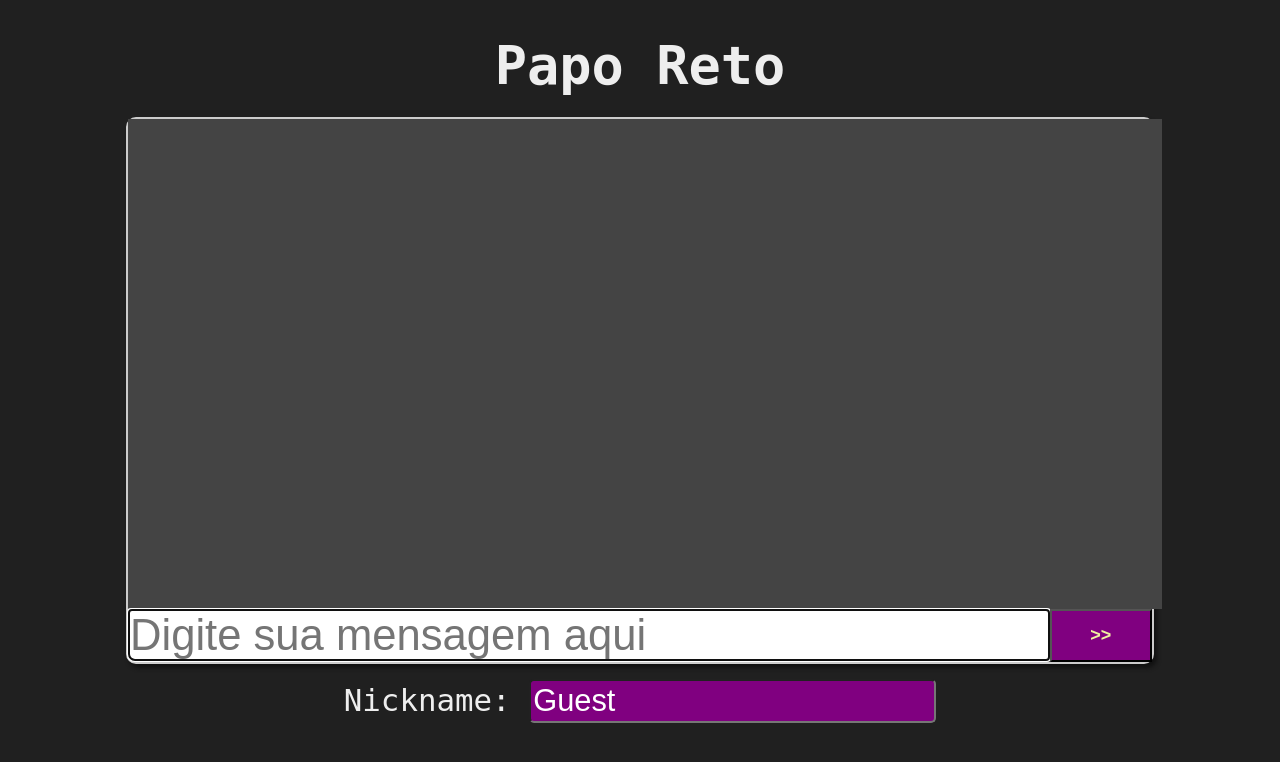
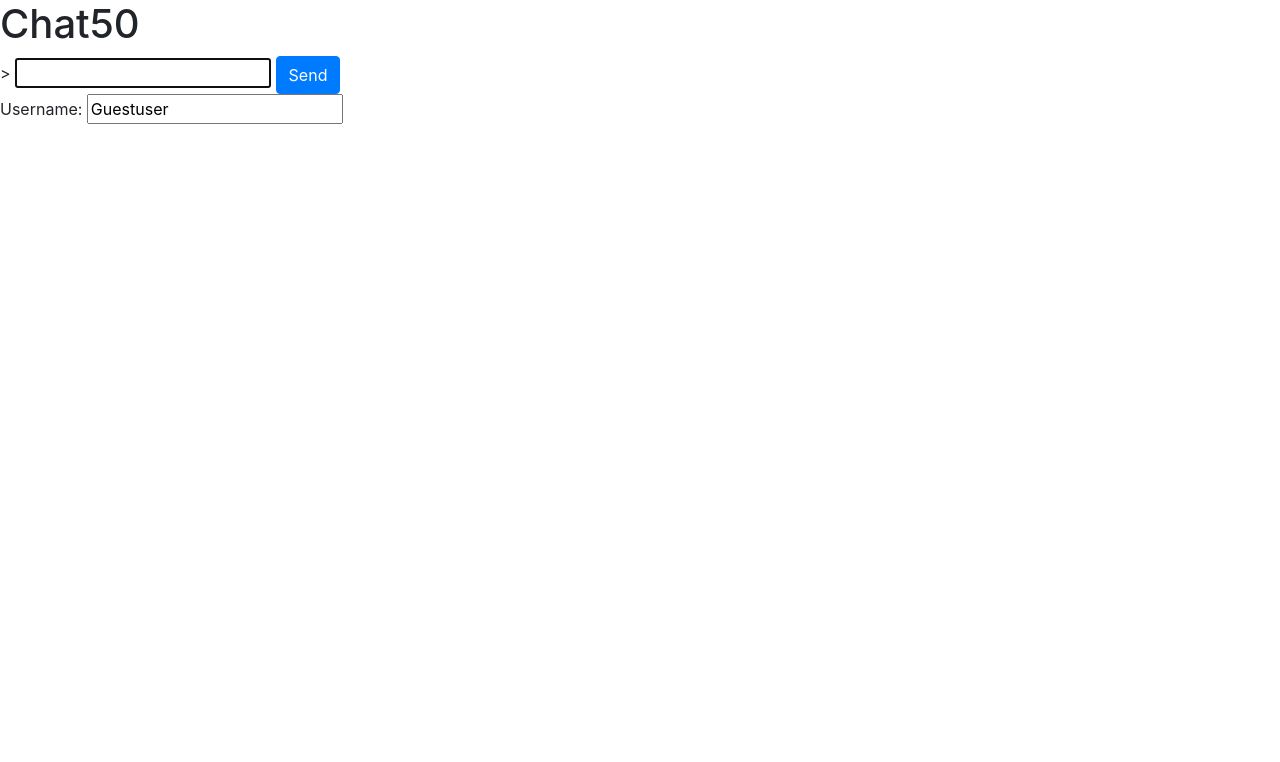
Before and after one commit to michischirmer/Hypermessage, a Flask app: page / in a window 1280 px wide. Shown: the top 762 px of the page. Run offline with Flask 2, Linux system fonts and the light colour scheme; data that the repository does not hold is empty; some libraries are stand-ins or nearby versions.

Commit message:
tried to remove most of the style and GUI for refactoring

```diff
--- a/application.py
+++ b/application.py
@@ -3,6 +3,7 @@ from flask_socketio import SocketIO, emit
 from werkzeug.exceptions import default_exceptions, HTTPException, InternalServerError
 from werkzeug.security import check_password_hash, generate_password_hash
 from helpers import apology, login_required
+from cs50 import SQL
 
 app = Flask(__name__, template_folder='templates', static_url_path='/static/', static_folder='static')
 app.config['SECRET_KEY'] = 'ines'
--- a/static/css/style.css
+++ b/static/css/style.css
@@ -1,97 +1,5 @@
-*{
-	margin: 0;
-	padding: 0;
+.message{
+	font-size: small;
+	color: aliceblue;
+	background-color: black;
 }
-
-body{
-	background: #202020;
-	color: #eee;
-	font-family: 'monospace';
-	line-height: 1.4em;
-	display: flex;
-	flex-direction: column;
-	justify-content: space-around;
-	align-items: center;
-	padding: 15px;
-}
-
-#title{
-	font-size: calc(20px + 2vw + 1vh);
-	padding: 40px;
-}
-
-#chat-box{
-	border: 2px solid #ccc;
-	border-radius: 10px;
-	box-shadow: 3px 4px 4px #111;
-}
-
-@media only screen and (max-width: 600px){
-	#chat-box{
-		width: 95vw;
-	}
-}
-
-@media only screen and (min-width: 600px){
-	#chat-box{
-		width: 80vw;
-	}
-}
-
-
-#message-box{
-	width: 100%;
-	height: 60vh;
-	background: #444;
-	overflow-y: scroll;
-	padding: 5px;
-	font-size: calc(10px + 1vh + 2vw);
-}
-
-#message-box p{
-	width: 100%;
-	line-height: 1.5em;
-	overflow-wrap: break-word;
-	padding: 5px 2px;
-	margin: 2px 0;
-	background: #4f4f4f;
-}
-#message-box span{
-	color: yellow;
-	font-weight: 900;
-}
-
-#input-box{
-	width: 100%;
-	height: 100%;
-	display: grid;
-	grid-template-columns: 90% 10%;
-}
-
-#message-input{
-	height: 90%;
-	font-size: calc(10px + 1vh + 2vw);
-	border-radius: 0 0 0 6px;
-}
-
-#send-button{
-	background: purple;
-	color: #f0f0a0;
-	height: 100%;
-	font-size: calc(10px + 1vh);
-	font-weight: 900;
-}
-#nickname-box{
-	padding: 15px;
-}
-#nickname-input {
-	border-radius: 5px;
-	background: purple;
-	color: white;
-	padding: 2px;
-	font-size: calc(10px + 1vh + 1vw);
-}
-#nickname-label{
-	font-size: calc(10px + 1vh + 1vw);
-
-}
--- a/templates/index.html
+++ b/templates/index.html
@@ -1,15 +1,16 @@
 <!DOCTYPE html>
-<html lang="pt-BR">
+<html lang="en">
 	<head>
-<title>Papo Reto</title>
+		<title>Chat50</title>
 		<meta name="viewport" content="width=device-width, initial-scale=1.0">
-<meta name="author" content="C. Magno Nascimento">
 		<script src="//cdnjs.cloudflare.com/ajax/libs/socket.io/2.2.0/socket.io.js" integrity="sha256-yr4fRk/GU1ehYJPAs8P4JlTgu0Hdsp4ZKrx8bDEDC3I=" crossorigin="anonymous"></script>
+
 		<link rel="stylesheet" type="text/css" href="{{ url_for('static', filename='./css/style.css') }}">
-<link rel="icon" type="image/png" href="{{ url_for('static', filename='./images/icon.png') }}">
+		<link href="https://maxcdn.bootstrapcdn.com/bootstrap/4.1.3/css/bootstrap.min.css" rel="stylesheet">
+
 	</head>
 	<body>
-<script type="text/javascript" charset="utf-8">
+	<script>
 		const socket = io();
 
 		socket.on('connect', () => {
@@ -18,19 +19,21 @@ socket.on('connect', () => {
 		});
 
 		socket.on('server_message', (data) => {
-	let e = document.createElement('p');
-	let sp = document.createElement('span');
-	sp.innerHTML = data.nickname;
-	e.appendChild(sp);
-	e.innerHTML = e.innerHTML+'>> '+data.message;
+			let e = document.createElement('div');
+			let content = document.createElement('span');
+			content.classList.add = "message";
+			content.innerHTML = data.nickname + ": " + data.message;
+			e.appendChild(content);
+			e.className = "alert alert-secondary";
+
+
+
 
 			if(document.getElementById('message-box').children.length>20){
 				document.getElementById('message-box').removeChild(document.getElementById('message-box').children[0]);
 			}
 
 			document.getElementById('message-box').appendChild(e);
-
-
 			document.getElementById('message-box').scroll(0, document.getElementById('message-box').scrollHeight);
 		});
 
@@ -57,22 +60,23 @@ function isPressingEnter(e){
 				}
 			}
 		}
+	</script>
 
-</script>
-<h1 id="title">Papo Reto</h1>
+	<h1>Chat50</h1>
 	<section id="chat-box">
-	<section id="message-box">
-	</section>
+		<div class="container" id="message-box">
+			<!-- Content here -->
+		</div>
 
-	<section id="input-box">
-		<input type="text" autofocus onkeypress="return isPressingEnter(event)" required placeholder="Digite sua mensagem aqui" id="message-input">
-		<button type="button" id="send-button" onclick="sendMessage()" >>></button>
+		<section id="input-box">>
+			<input type="text" autofocus onkeypress="return isPressingEnter(event)" required placeholder="" id="message-input">
+			<button type="button" class="btn btn-primary" id="send-button" onclick="sendMessage()" >Send</button>
 		</section>
 	</section>
 
 	<section id="nickname-box">
-	<label id="nickname-label" for="nickname-input">Nickname: </label>
-	<input type="text" id="nickname-input" autocomplete="off" value="Guest">
+		<label id="nickname-label" for="nickname-input">Username: </label>
+		<input type="text" id="nickname-input" autocomplete="off" value="Guestuser">
 	</section>
 
 </body>
```
Also changed, not shown: templates/js/index.js (added, +45 -0 lines). Lines whose indentation alone changed are shown as unchanged.
